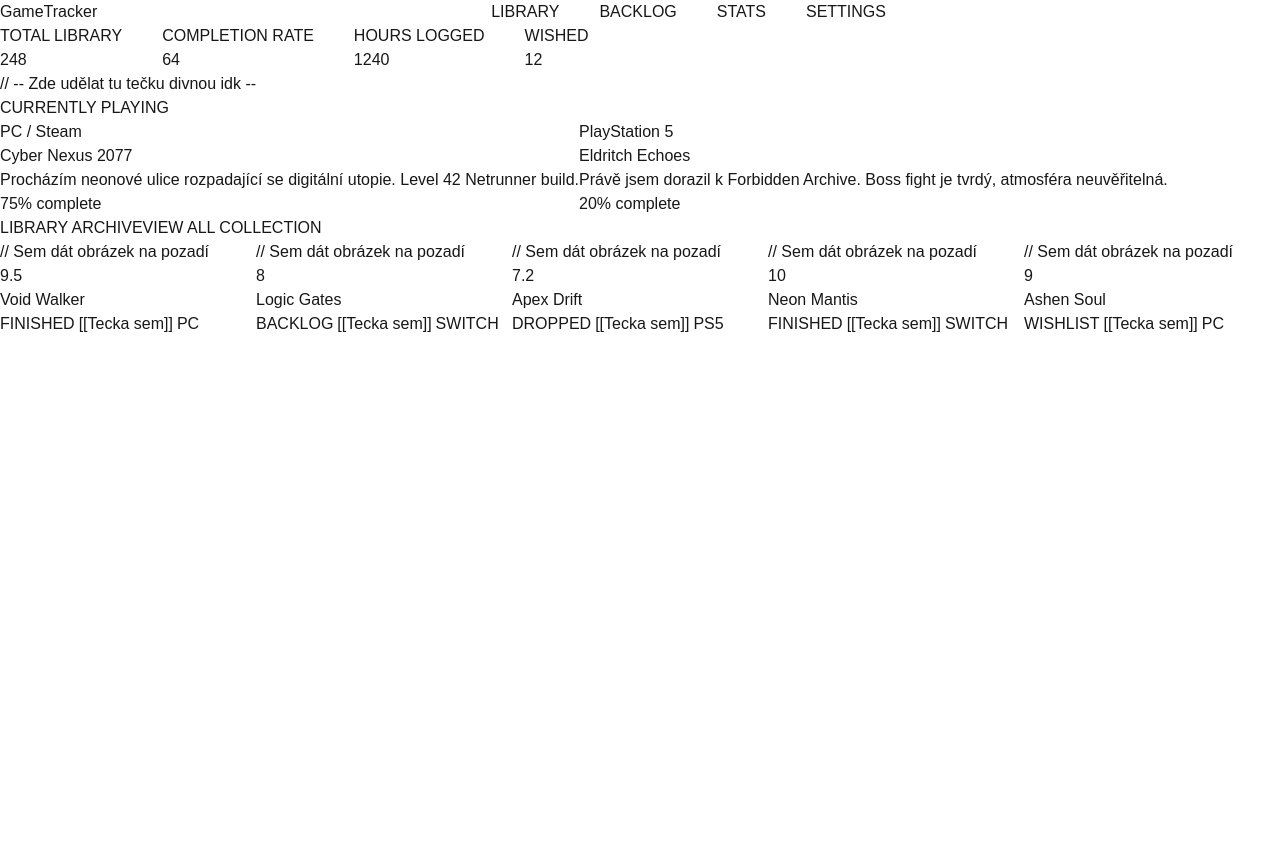
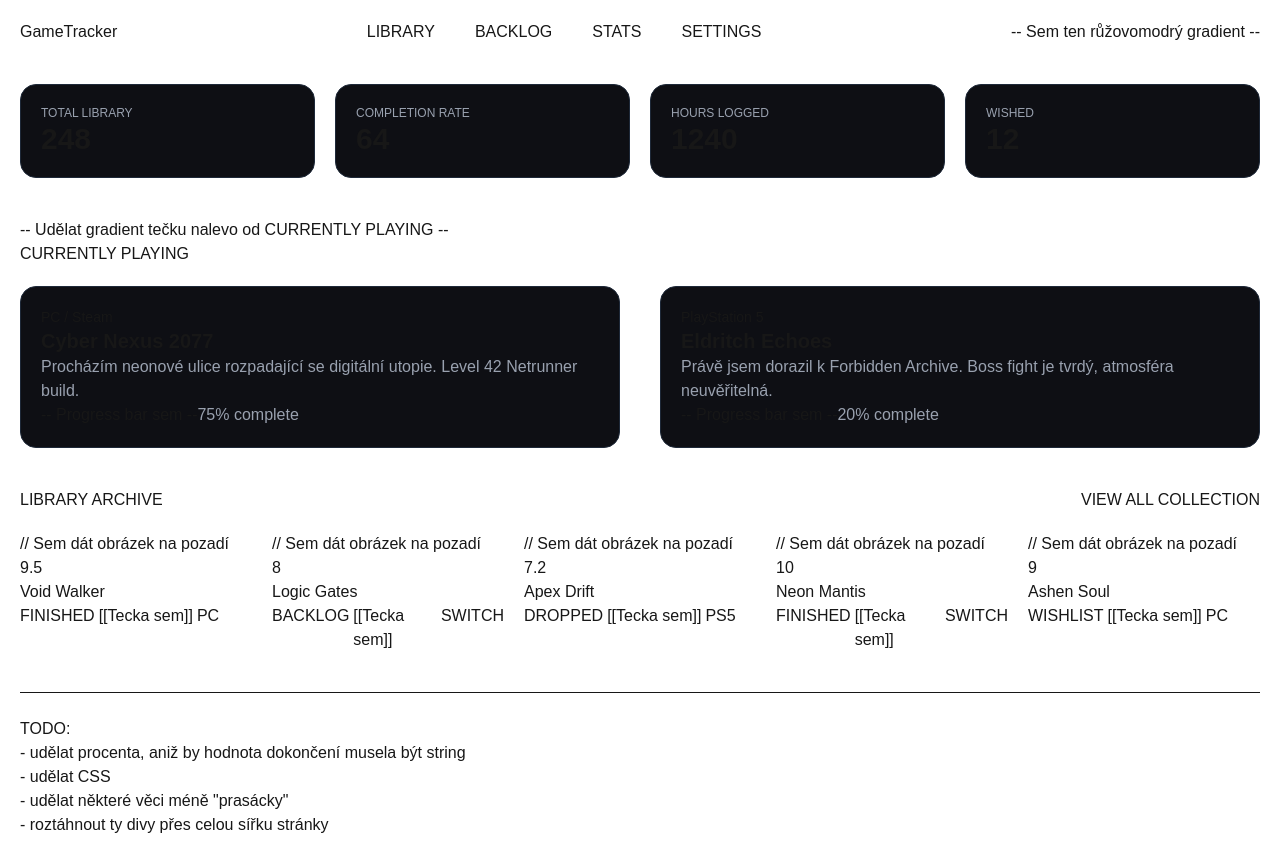
Before and after one commit to daeweeee/GameTracker-WEA, a Next.js app in the folder gametracker/: page / in a window 1280 px wide. Before the commit the page ends 800 px from the top, so only its background shows below. Built offline with nearby package versions, Linux system fonts and the light colour scheme.

Commit message:
Základní CSS přes Tailwind

```diff
--- a/gametracker/app/page.tsx
+++ b/gametracker/app/page.tsx
@@ -1,5 +1,5 @@
 import Header from "@/components/header";
-import NameLogo from "@/components/namelogo";
+import Name from "@/components/name";
 import Navbar from "@/components/navbar";
 import Stats from "@/components/stats";
 import Status from "@/components/status";
@@ -7,38 +7,42 @@ import AktHraneDiv from "@/components/akthranediv";
 import AktHranaHra from "@/components/akthranahra";
 import Hra from "@/components/hra";
 import Knihovna from "@/components/knihovna";
+import Logo from "@/components/logo";
 
 export default function Home() {
   return (
-    <div>
+    <div className="m-5">
       <Header>
-        <NameLogo>
-
-        </NameLogo>
+        <Name>
+        </Name>
         <Navbar>
-
         </Navbar>
+        -- Sem ten růžovomodrý gradient --
       </Header>
       <Stats>
         <Status
           name="TOTAL LIBRARY"
           value="248"
+          color=""
         />
         <Status
           name="COMPLETION RATE"
           value="64"
+          color=""
         />
         <Status
           name="HOURS LOGGED"
           value="1240"
+          color=""
         />
         <Status
           name="WISHED"
           value="12"
+          color=""
         />
       </Stats>
       <div>
-        // -- Zde udělat tu tečku divnou idk --
+        -- Udělat gradient tečku nalevo od CURRENTLY PLAYING --
         <h2>CURRENTLY PLAYING</h2>
       </div>
 
@@ -50,6 +54,7 @@ export default function Home() {
           nazev="Cyber Nexus 2077"
           coDelam="Procházím neonové ulice rozpadající se digitální utopie. Level 42 Netrunner build."
           progress={75}
+          barva="" // Modra
         />
         <AktHranaHra
           obrazek=""
@@ -58,12 +63,13 @@ export default function Home() {
           nazev="Eldritch Echoes"
           coDelam="Právě jsem dorazil k Forbidden Archive. Boss fight je tvrdý, atmosféra neuvěřitelná."
           progress={20}
+          barva="" // Fialova
         />
       </AktHraneDiv>
 
       <div className="flex">
-        <h2>LIBRARY ARCHIVE</h2>
-        <a href="" className="">VIEW ALL COLLECTION</a>
+        <h2 className="mb-5">LIBRARY ARCHIVE</h2>
+        <a href="" className="ml-auto">VIEW ALL COLLECTION</a>
       </div>
       <Knihovna>
         <Hra
@@ -107,7 +113,14 @@ export default function Home() {
           platforma="PC"
         />
       </Knihovna>
-
+        <hr />
+      <p>
+        <br/>TODO:<br/>
+        - udělat procenta, aniž by hodnota dokončení musela být string<br/>
+        - udělat CSS<br/>
+        - udělat některé věci méně "prasácky"<br/>
+        - roztáhnout ty divy přes celou sířku stránky
+      </p>
 
     </div>
   );
--- a/gametracker/components/akthranahra.tsx
+++ b/gametracker/components/akthranahra.tsx
@@ -1,11 +1,22 @@
-export default function AktHranaHra({obrazek, obrazekAlt, platforma, nazev, coDelam, progress} : {obrazek: string, obrazekAlt: string, platforma: string, nazev: string, coDelam: string, progress: number}) {
+export default function AktHranaHra({obrazek, obrazekAlt, platforma, nazev, coDelam, progress, barva} : {obrazek: string, obrazekAlt: string, platforma: string, nazev: string, coDelam: string, progress: number, barva: string}) {
     return (
-        <div>
-            <img src={obrazek} alt={obrazekAlt} />
-            <h3>{platforma}</h3>
-            <h2>{nazev}</h2>
-            <p>{coDelam}</p>
-            <p>{progress}% complete</p>
+        <div className="w-1/2 border border-gray-800 p-5 rounded-2xl bg-[#0E0F14]">
+            <div className="w-1/3">
+                <img src={obrazek} alt={obrazekAlt} />
+            </div>
+            <div>
+                <div>
+                    <h3 className="text-sm">{platforma}</h3>
+                    <h2 className="text-xl font-bold">{nazev}</h2>
+                    <p className="text-gray-400">{coDelam}</p>
+                </div>
+                <div className="flex">
+                    -- Progress bar sem --
+                    <p className="text-gray-400">{progress}% complete</p>
+                </div>
+            </div>
+
+
         </div>
     );
 }
--- a/gametracker/components/akthranediv.tsx
+++ b/gametracker/components/akthranediv.tsx
@@ -1,6 +1,6 @@
 export default function AktHraneDiv({children}) {
     return (
-        <div className="flex">
+        <div className="flex gap-10 mt-5 mb-10">
             {children}
         </div>
     );
--- a/gametracker/components/header.tsx
+++ b/gametracker/components/header.tsx
@@ -1,6 +1,6 @@
 export default function Header({ children } ) {
     return (
-        <div className="flex">
+        <div className="flex mb-5 w-full">
             { children }
         </div>
     );
--- a/gametracker/components/hra.tsx
+++ b/gametracker/components/hra.tsx
@@ -1,6 +1,6 @@
 export default function Hra({hodnoceni, obrazek, obrazekAlt, nazev, stav, platforma} : {hodnoceni: number, obrazek: string, obrazekAlt: string, nazev: string, stav: string, platforma: string}) {
     return (
-        <div className="w-1/5">
+        <div className="w-1/5 rounded-2xl">
             <div> // Sem dát obrázek na pozadí
                 <h4>{hodnoceni}</h4>
             </div>
--- a/gametracker/components/knihovna.tsx
+++ b/gametracker/components/knihovna.tsx
@@ -1,6 +1,6 @@
 export default function Knihovna({ children } ) {
     return (
-        <div className="flex">
+        <div className="flex mb-10 gap-5">
             { children }
         </div>
     );
--- /dev/null
+++ b/gametracker/components/logo.tsx
@@ -0,0 +1,6 @@
+export default function Logo() {
+    return (
+        <div className="bg-gradient-to-r from-pink-500 to-blue-500">
+        </div>
+    );
+}
--- a/gametracker/components/namelogo.tsx
+++ b/gametracker/components/name.tsx
@@ -1,7 +1,6 @@
-export default function NameLogo() {
+export default function Name() {
     return (
         <div className="">
-            <img src="" alt="" />
             <p>GameTracker</p>
         </div>
     );
--- a/gametracker/components/stats.tsx
+++ b/gametracker/components/stats.tsx
@@ -1,6 +1,6 @@
 export default function Stats({ children } ) {
     return (
-        <div className="flex gap-10">
+        <div className="flex gap-5 mt-10 mb-10">
             { children }
         </div>
     );
--- a/gametracker/components/status.tsx
+++ b/gametracker/components/status.tsx
@@ -1,8 +1,8 @@
-export default function Status({name, value} : {name: string, value: string}) {
+export default function Status({name, value, color} : {name: string, value: string, color: string}) {
     return (
-        <div className="">
-            <h4>{name}</h4>
-            <p>{value}</p>
+        <div className="w-1/4 border border-gray-800 p-5 rounded-2xl bg-[#0E0F14]">
+            <h4 className="text-gray-400 text-xs">{name}</h4>
+            <p className="text-3xl font-bold">{value}</p>
         </div>
     );
 }
```
